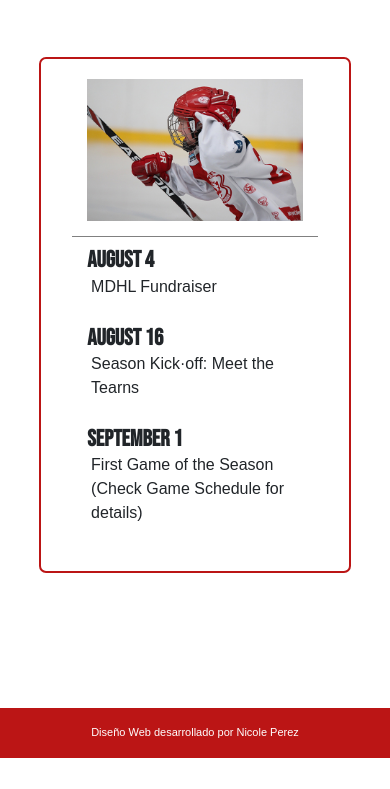
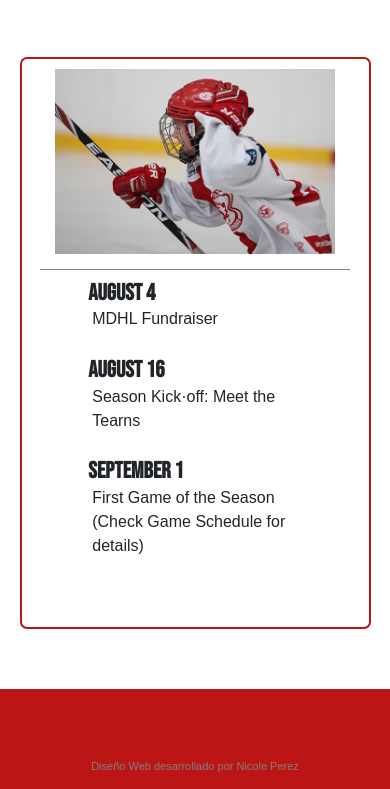
Before and after one commit to NiquiSteffi/Hockey---Website, a plain HTML site: page index.html in a window 390 px wide. Shown: the part 253-1042 px from the top of the page. Before the commit the page ends 1011 px from the top, so only its background shows below. Drawn offline with nearby package versions, Linux system fonts and the light colour scheme.

Commit message:
modificacion media-480

```diff
--- a/styles/mdhl3.css
+++ b/styles/mdhl3.css
@@ -617,13 +617,16 @@ p{
     }
     /*-- home --*/
     .container-main-index{
-        width: 80%;
-        padding-left: 0;
-        padding-right: 0;
+        width: 90%;
+        margin-bottom: 10px;
+        padding: 10px;
     }
+
     .div-main-index{
-        padding: 0;
         padding-top: 10px;
+    }
+    #imagen1{
+        width: 95%;
     }
     /*-- rules --*/
     .container-main-rules{
@@ -642,6 +645,16 @@ p{
 
     .table{
         width: 50%;
+    }
+
+    /*-- footer --*/
+    .container-footer{
+        height: 100px;
+    }
+
+    .container-footer p{
+        margin-bottom: 15px;
+        color: grey;
     }
 
 }
```
